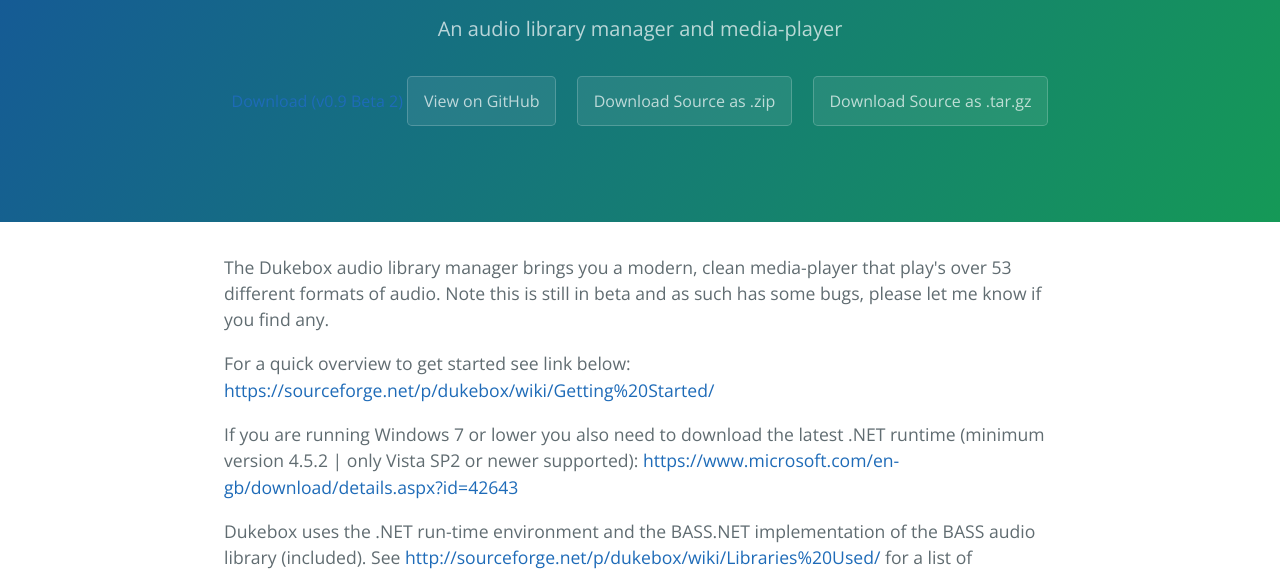
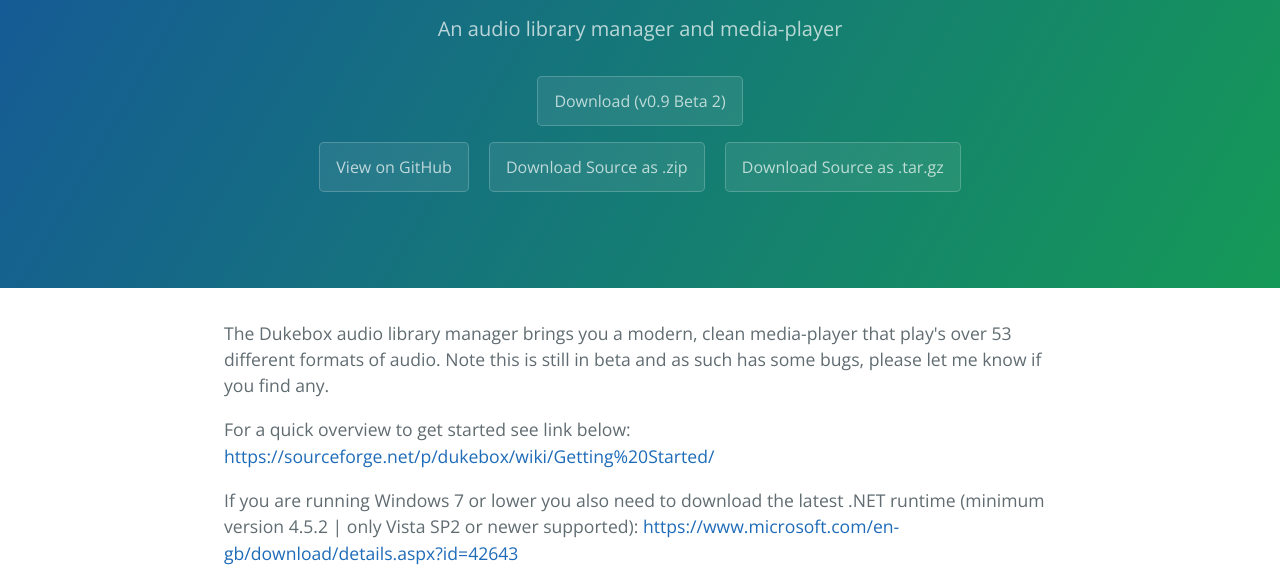
Before and after one commit to djfdyuruiry/Dukebox, a plain HTML site: page index.html in a window 1280 px wide. Shown: the part 161-736 px from the top of the page. Drawn offline with nearby package versions, Linux system fonts and the light colour scheme.

Commit message:
Style Tweak

```diff
--- a/index.html
+++ b/index.html
@@ -13,7 +13,8 @@
     <section class="page-header">
       <h1 class="project-name"><img src="img/app.png" alt="app icon" width="48" height="48"/>Dukebox</h1>
       <h2 class="project-tagline">An audio library manager and media-player</h2>
-      <a href="https://github.com/djfdyuruiry/Dukebox/releases/download/0.9Beta2/Dukebox_v0.9beta2.exe">Download (v0.9 Beta 2)</a>
+      <a href="https://github.com/djfdyuruiry/Dukebox/releases/download/0.9Beta2/Dukebox_v0.9beta2.exe" class="btn">Download (v0.9 Beta 2)</a>
+      <br/>
       <a href="https://github.com/djfdyuruiry/Dukebox" class="btn">View on GitHub</a>
       <a href="https://github.com/djfdyuruiry/Dukebox/zipball/master" class="btn">Download Source as .zip</a>
       <a href="https://github.com/djfdyuruiry/Dukebox/tarball/master" class="btn">Download Source as .tar.gz</a>
```
